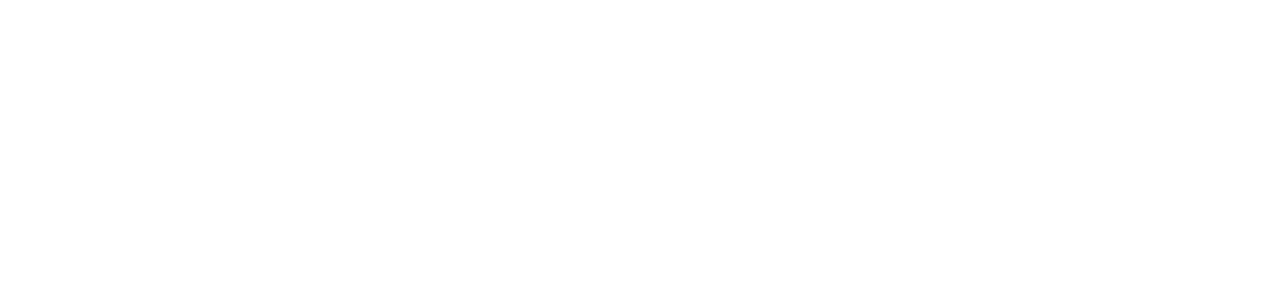
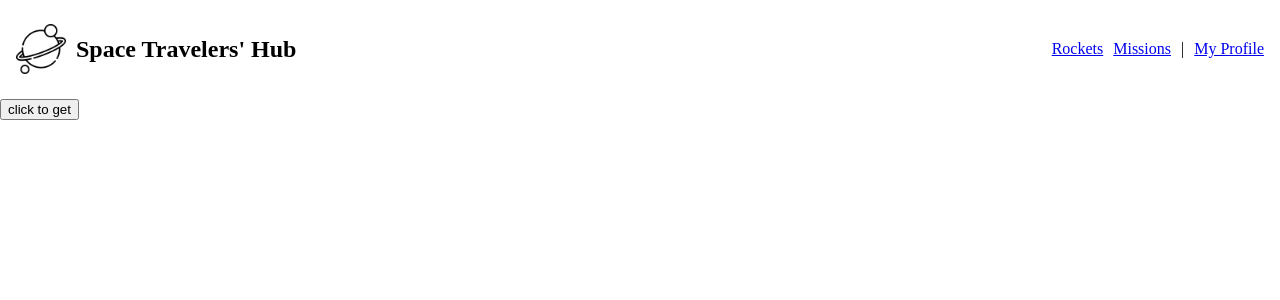
Before and after one commit to osbentech/kanban-react, a React (Create React App) app: page /missions in a window 1280 px wide. Shown: the top 300 px of the page. Built offline with nearby package versions, Linux system fonts and the light colour scheme.

Commit message:
project setup

```diff
--- a/package.json
+++ b/package.json
@@ -7,6 +7,7 @@
     "@testing-library/jest-dom": "^5.16.5",
     "@testing-library/react": "^13.4.0",
     "@testing-library/user-event": "^13.5.0",
+    "axios": "^1.1.2",
     "react": "^18.2.0",
     "react-dom": "^18.2.0",
     "react-scripts": "5.0.1",
--- a/src/App.js
+++ b/src/App.js
@@ -1,6 +1,18 @@
+import { Route, Routes } from "react-router-dom";
+import Mission from "./components/Mission";
+import NavBar from "./components/NavBar";
+import Profile from "./components/Profile";
+import Rocket from "./components/Rocket";
+
 function App() {
   return (
     <div className="App">
+      <NavBar />
+      <Routes>
+        <Route path="/" element={<Rocket />}></Route>
+        <Route path="/missions" element={<Mission />}></Route>
+        <Route path="/my-profile" element={<Profile />}></Route>
+      </Routes>
     </div>
   );
 }
--- /dev/null
+++ b/src/components/Mission.js
@@ -0,0 +1,28 @@
+
+
+// const Mission = () => {
+
+//     return(
+//         <></>
+//     )
+// }
+
+// export default Mission;
+import React from "react";
+import Axios from 'axios';
+
+function Mission() {
+  const getMission = () => {
+      Axios.get('https://api.spacexdata.com/v3/missions').then(
+        (response) => {
+        console.log(response)
+      }
+    );
+  };
+  return (
+    <div>
+      <button onClick={getMission}>click to get</button>
+    </div>
+  )
+}
+export default Mission;
--- /dev/null
+++ b/src/components/NavBar.js
@@ -0,0 +1,23 @@
+import { NavLink } from "react-router-dom";
+
+
+const NavBar = () => {
+  const Image = ('./assets/planet.png');
+
+  return (
+  <header className="header">
+    <img src={Image} style={{width: "50px"}} className="logo" alt="space-hub" />
+    <h2 className="title">
+      Space Travelers' Hub
+    </h2>
+    <div className="nav-links">
+      <NavLink to="/">Rockets</NavLink>
+      <NavLink to="/missions">Missions</NavLink>
+      <span className="separator">|</span>
+      <NavLink to="/my-profile">My Profile</NavLink>
+    </div>
+  </header>
+  )
+}
+
+export default NavBar;
--- /dev/null
+++ b/src/components/Profile.js
@@ -0,0 +1,10 @@
+
+
+const Profile = () => {
+
+    return(
+        <></>
+    )
+}
+
+export default Profile;
--- /dev/null
+++ b/src/components/Rocket.js
@@ -0,0 +1,10 @@
+
+
+const Rocket = () => {
+
+    return(
+        <></>
+    )
+}
+
+export default Rocket;
--- a/src/index.css
+++ b/src/index.css
@@ -1,13 +1,25 @@
 body {
   margin: 0;
-  font-family: -apple-system, BlinkMacSystemFont, 'Segoe UI', 'Roboto', 'Oxygen',
-    'Ubuntu', 'Cantarell', 'Fira Sans', 'Droid Sans', 'Helvetica Neue',
-    sans-serif;
-  -webkit-font-smoothing: antialiased;
-  -moz-osx-font-smoothing: grayscale;
+  box-sizing: border-box;
+  padding: 0;
 }
 
-code {
-  font-family: source-code-pro, Menlo, Monaco, Consolas, 'Courier New',
-    monospace;
+.header {
+  display: flex;
+  padding: 1rem;
+  align-items: center;
+  gap: 10px;
 }
+
+.title {
+  margin-right: auto;
+}
+
+.nav-links {
+  display: flex;
+  gap: 10px;
+}
+
+.nav-links Navlink {
+  text-decoration: none;
+}
--- a/src/index.js
+++ b/src/index.js
@@ -2,10 +2,13 @@ import React from 'react';
 import ReactDOM from 'react-dom/client';
 import './index.css';
 import App from './App';
+import { BrowserRouter } from 'react-router-dom';
 
 const root = ReactDOM.createRoot(document.getElementById('root'));
 root.render(
   <React.StrictMode>
-    <App />
+    <BrowserRouter>
+      <App />
+    </BrowserRouter>
   </React.StrictMode>
 );
```
Also changed, not shown: src/components/Redux/Mission/missionApi.js (added, +17 -0 lines), src/components/Redux/Mission/missions.js (added, +9 -0 lines), src/components/Redux/store.js (added, +14 -0 lines), public/assets/planet.png (added), 1 other file (tests, documents, lock files or other folders).
